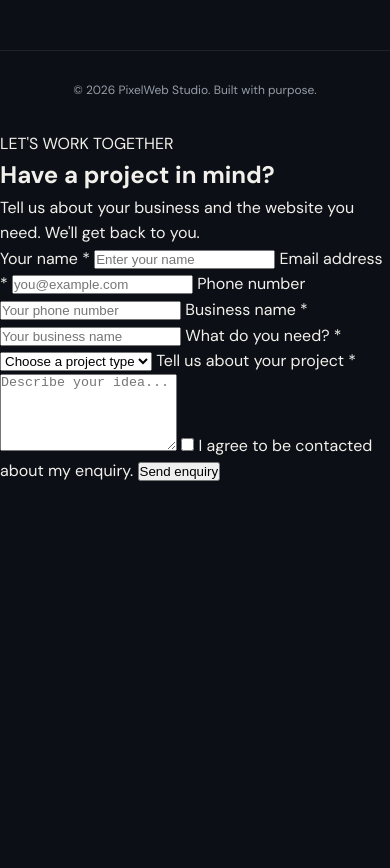
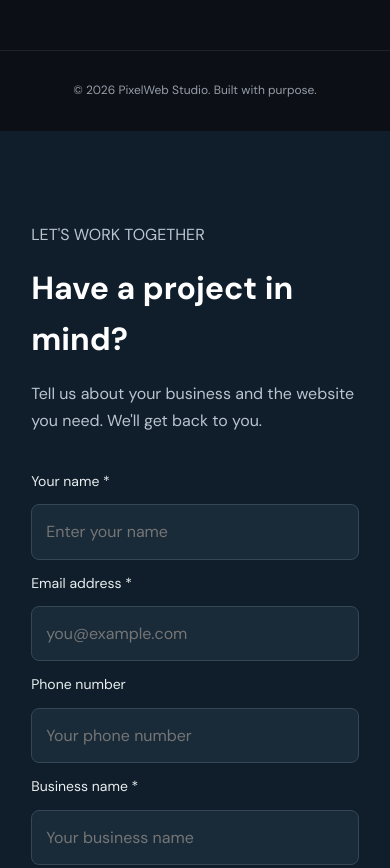
Before and after one commit to dev-v45/Pixel_Web_Studio, a plain HTML site: page index.html in a window 390 px wide. Shown: the part 2340-3208 px from the top of the page. Before the commit the page ends 2824 px from the top, so only its background shows below. Drawn offline with nearby package versions, Linux system fonts and the light colour scheme.

Commit message:
Update style.css

```diff
--- a/style.css
+++ b/style.css
@@ -232,4 +232,96 @@ footer {
     opacity: 1;
     transform: translateY(0);
 }
+
+/* PIXELWEB STUDIO ENQUIRY FORM */
+
+.contact-section {
+  padding: 90px 8%;
+  background: #101d2b;
+  color: #ffffff;
 }
+
+.contact-container {
+  max-width: 1100px;
+  margin: auto;
+  display: grid;
+  grid-template-columns: 1fr 1.2fr;
+  gap: 60px;
+}
+
+.contact-info h2 {
+  font-size: 42px;
+  margin: 15px 0;
+}
+
+.contact-info p {
+  color: #b8c5ce;
+  line-height: 1.7;
+}
+
+#enquiryForm {
+  display: flex;
+  flex-direction: column;
+  gap: 12px;
+}
+
+#enquiryForm label {
+  color: #e7eeee;
+  font-size: 14px;
+}
+
+#enquiryForm input,
+#enquiryForm select,
+#enquiryForm textarea {
+  width: 100%;
+  padding: 14px;
+  border: 1px solid #354655;
+  border-radius: 8px;
+  background: #192a39;
+  color: white;
+  font: inherit;
+  box-sizing: border-box;
+}
+
+#enquiryForm input:focus,
+#enquiryForm select:focus,
+#enquiryForm textarea:focus {
+  outline: 2px solid #80d9bd;
+}
+
+#enquiryForm .privacy-note {
+  display: flex;
+  align-items: center;
+  gap: 10px;
+}
+
+#enquiryForm .privacy-note input {
+  width: auto;
+}
+
+#enquiryForm button {
+  padding: 15px;
+  border: none;
+  border-radius: 8px;
+  background: #80d9bd;
+  color: #10221f;
+  font-weight: bold;
+  cursor: pointer;
+}
+
+#formStatus {
+  color: #80d9bd;
+}
+
+@media (max-width: 700px) {
+  .contact-container {
+    grid-template-columns: 1fr;
+    gap: 35px;
+  }
+
+  .contact-info h2 {
+    font-size: 32px;
+  }
+}
+
+}
```
